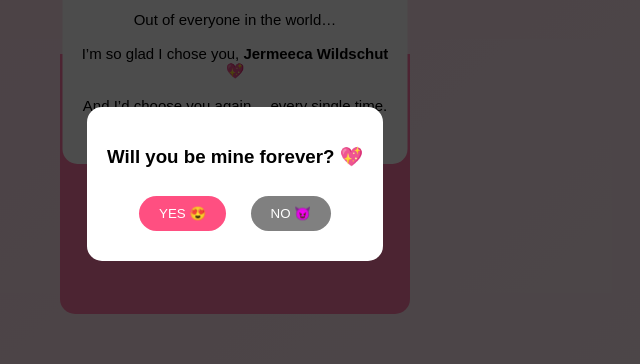
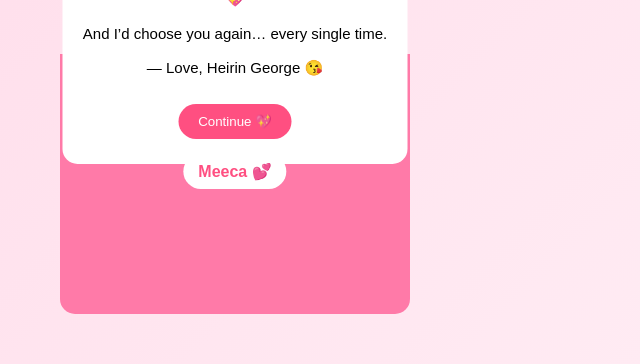
Before and after one commit to Heirinsworld/For-Meeca, a plain HTML site: page Index.html in a window 1280 px wide. Both pictures are taken after a click on the element 640 px from the left and 400 px from the top of the page. Shown: the part 216-580 px from the top of the page, without its empty margins (405-1045 px from the left). Drawn offline with Linux system fonts and the light colour scheme.

Commit message:
Update Index.html

```diff
--- a/Index.html
+++ b/Index.html
@@ -60,6 +60,7 @@ body {
   transition: 1s;
 }
 
+/* LETTER */
 .letter {
   position: absolute;
   width: 90%;
@@ -85,6 +86,7 @@ body {
   font-size: 15px;
 }
 
+/* OPEN */
 .open .flap {
   transform: rotateX(180deg);
 }
@@ -109,7 +111,18 @@ body {
   font-weight: bold;
 }
 
-/* QUESTION POPUP */
+/* BUTTON */
+.continue-btn {
+  margin-top: 10px;
+  padding: 10px 20px;
+  border: none;
+  border-radius: 20px;
+  background: #ff4f81;
+  color: white;
+  cursor: pointer;
+}
+
+/* POPUP */
 .popup {
   position: fixed;
   top: 0;
@@ -154,6 +167,7 @@ button {
 
 <div class="scene" onclick="openLetter()">
   <div class="envelope" id="env">
+
     <div class="back"></div>
 
     <div class="letter">
@@ -164,16 +178,22 @@ button {
         I’m so glad I chose you, <b>Jermeeca Wildschut</b> 💖<br><br>
         And I’d choose you again… every single time.<br><br>
         — Love, Heirin George 😘
+
+        <br><br>
+        <button class="continue-btn" onclick="showPopup(event)">
+          Continue 💖
+        </button>
       </div>
     </div>
 
     <div class="flap"></div>
     <div class="front"></div>
     <div class="name">Meeca 💕</div>
+
   </div>
 </div>
 
-<!-- QUESTION -->
+<!-- POPUP -->
 <div class="popup" id="popup">
   <div class="box">
     <h3>Will you be mine forever? 💖</h3>
@@ -185,18 +205,17 @@ button {
 <script>
 function openLetter() {
   document.getElementById("env").classList.add("open");
-
-  setTimeout(() => {
-    document.getElementById("popup").style.display = "flex";
-  }, 2000);
 }
 
-// YES BUTTON
+function showPopup(e) {
+  e.stopPropagation();
+  document.getElementById("popup").style.display = "flex";
+}
+
 function yes() {
   alert("I knew it 😘💖");
 }
 
-// NO BUTTON RUNS AWAY
 const noBtn = document.getElementById("noBtn");
 
 noBtn.addEventListener("mouseover", () => {
```
